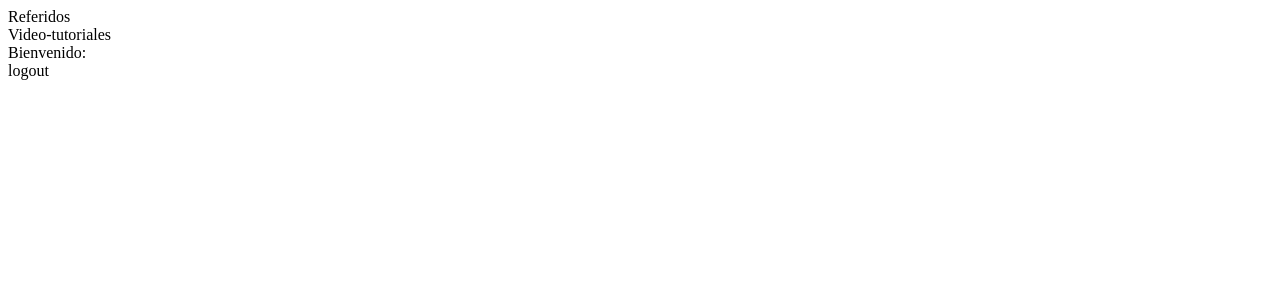
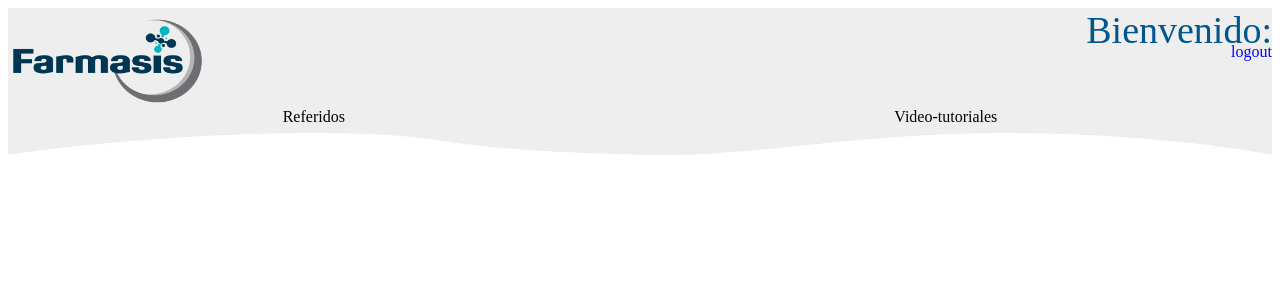
Before and after one commit to revcastfer/FARMASIS-CAPACITACIONES, a React (Create React App) app: page /Home in a window 1280 px wide. Shown: the top 300 px of the page. Built offline with nearby package versions, Linux system fonts and the light colour scheme.

Commit message:
css de videotutoriales

```diff
--- a/src/components/Home.jsx
+++ b/src/components/Home.jsx
@@ -3,6 +3,50 @@ import {useDispatch,useSelector} from 'react-redux';
 import {logout} from './actions.js';
 import {Outlet} from 'react-router-dom'
 import {Navigate} from 'react-router-dom'
+import logo from './imgs/logosinfondo.png';
+import olas from './imgs/olas.jpg';
+
+const imgStyle={width: "200px",
+height: "100px" ,
+display:"block"};
+
+const olasStyle={height: "35px"};
+
+const userStyle={
+	fontSize:"38px",
+	color:"#01578c",
+};
+
+
+
+
+const Navbar=styled.div`
+position: relative;
+flex-direction: column;
+display: flex;
+background-color: #eeeeee;
+
+`
+const UserInfo=styled.div`
+position: absolute;
+right:0px;
+top:0px;
+display: flex;
+justify-content:flex-end;
+flex-direction: column;
+margin:0px
+`
+const LogoutStyle=styled.div`
+position: absolute;
+right:0px;
+top:35px;
+color:blue`
+
+const Opciones=styled.div`
+position: relative;
+display: flex;
+justify-content: space-around`
+
 
 
 export default function Home(){
@@ -16,11 +60,22 @@ let isLogin=useSelector(state=>state.isloguin);
 
 	return (
 		<div>
+		<Navbar>
+
+		<img src={logo} style={imgStyle}/>
+
+
+        <Opciones>
 		<div>Referidos </div>
 		<div>Video-tutoriales</div>
-		<div >Bienvenido: {user}</div>
-		<div ><span onClick={()=>dispatch(logout())} >logout</span></div>
+       </Opciones>
 
+		<UserInfo>
+		<div style={userStyle}>Bienvenido: {user}</div>
+		<LogoutStyle><span onClick={()=>dispatch(logout())} >logout</span></LogoutStyle>
+		</UserInfo>
+		<img src={olas} style={olasStyle}  />
+		</Navbar>
 
 		<Outlet/>
 		</div>
--- a/src/components/Tutoriales.jsx
+++ b/src/components/Tutoriales.jsx
@@ -4,7 +4,14 @@ import data from '../data/data.js'
 import styled from "styled-components";
 import {useSelector} from 'react-redux';
 
+const Titulovideos=styled.h1`
+font-size: 40px;color: #29d8db
+`
 
+const Descripcionvideos=styled.div`
+font-size: 20px;
+color grey
+`
 
 const ContenedorVideos=styled.div`
 display:flex
@@ -20,9 +27,9 @@ return	(<div>
    <ContenedorVideos>
 	<Categoria data={data} />
 	<div>
-		<h4>{titulo}</h4>
+		<Titulovideos>{titulo}</Titulovideos>
 		<video src={url}/>
-		<div>{descripcion}</div>
+		<Descripcionvideos>{descripcion}</Descripcionvideos>
 
 	</div>
 	</ContenedorVideos>
--- a/src/components/titulo.jsx
+++ b/src/components/titulo.jsx
@@ -1,5 +1,8 @@
 import {useDispatch} from 'react-redux';
-import {selectVideo} from './actions'
+import {selectVideo} from './actions';
+import styled from "styled-components";
+
+
 
 export default function Titulo(props){
 
@@ -20,7 +23,7 @@ return props.objeto[obj]}
 
 	return(
 		<div>
-		{nameObjs.map(name=><div onClick={()=>dispatch(selectVideo(search(name)))} > {name} </div>)}
+		{nameObjs.map(name=><div id={name} onClick={()=>dispatch(selectVideo(search(name))) } > {name} </div>)}
 	   </div>)
 
 }
--- a/src/data/data.js
+++ b/src/data/data.js
@@ -2,9 +2,9 @@
 	{fundamentos:{
 
 	usuarios:{titulo:"administracion de usuarios",descripcion:"ususarios ususarios ususarios ususarios ususarios ususarios",
-	url:"https://drive.google.com/file/d/1oN6krazTGg8WZJ9ihnAtllPkLDqzV_Nz/view?usp=share_link"},
+	url:"../components/video de prueba/Administracion de usuarios.m4v"},
 
-	precios:{titulo:"edicion de precios",descripcion:"precios precios precios precios precios precios precios",
+	precios:{titulo:"Edicion de precios",descripcion:"precios precios precios precios precios precios precios",
 	url: "https://drive.google.com/file/d/1F6WIlqr7kLz6gX7MgiLAURA5XMcKW-K_/view?usp=share_link"},
 
 	productos:{titulo:"creacion de productos",descripcion:"productos productos productos productos productos productos ",
@@ -19,7 +19,7 @@
     prepedidos:{titulo:"prepedidos", descripcion:"prepedidos prepedidos prepedidos prepedidos prepedidos ",
     url:"https://drive.google.com/file/d/1sX-pmNNSGn0LHY1JvO-BHfyW08yQpj5a/view?usp=share_link"},
 
-    ventas:{titulo:"ventas", decripcion:"ventas ventas ventas ventas ventas ventas ventas ventas ventas ventas ",
+    ventas:{titulo:"ventas", descripcion:"ventas ventas ventas ventas ventas ventas ventas ventas ventas ventas",
     url:"https://drive.google.com/file/d/1GizlnSS_yu2U5KHg9J9m8gOrJdv2uRpL/view?usp=share_link"},
 
     sunat:{titulo:"envios a sunat",descripcion:"envios sunat envios sunat envios sunat envios sunat envios sunat envios sunat ",
```
Also changed, not shown: src/components/imgs/olas.jpg (added), 1 other file (tests, documents, lock files or other folders).
